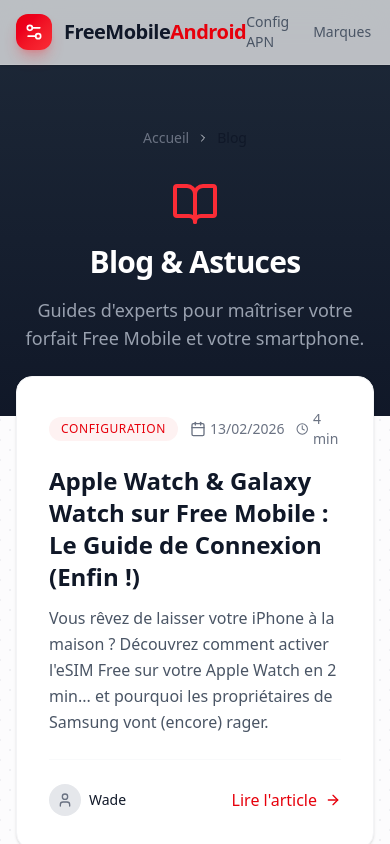
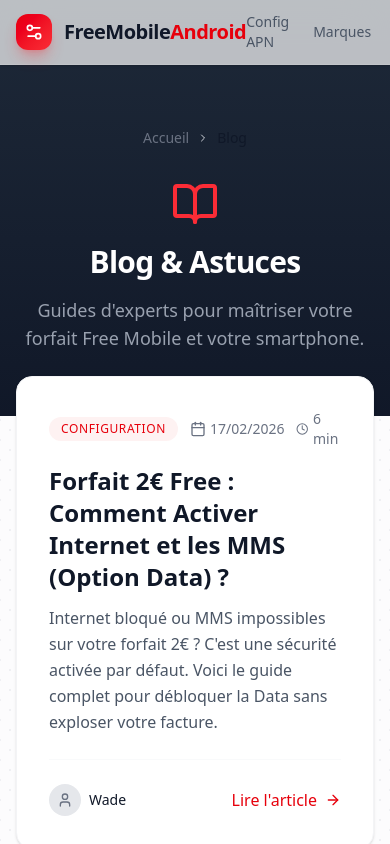
Before and after one commit to baguettecroissant/freemobileandroid, a Next.js app: page /blog in a window 390 px wide. Shown: the top 844 px of the page. Built offline with nearby package versions, Linux system fonts and the light colour scheme.

Commit message:
Add blog post on Free Mobile 2€ data option

```diff
--- a/data/posts.ts
+++ b/data/posts.ts
@@ -12,6 +12,84 @@ export interface BlogPost {
 }
 
 export const posts: BlogPost[] = [
+  {
+    slug: "forfait-2-euros-option-data-internet-mms",
+    title: "Forfait 2€ Free : Comment Activer Internet et les MMS (Option Data) ?",
+    excerpt: "Internet bloqué ou MMS impossibles sur votre forfait 2€ ? C'est une sécurité activée par défaut. Voici le guide complet pour débloquer la Data sans exploser votre facture.",
+    date: "2026-02-17",
+    author: "Wade",
+    readTime: "6 min",
+    category: "Configuration",
+    image: "/blog_forfait_2euros_data_option.png",
+    imagePrompt: "High-tech 3D isometric illustration of a SIM card lock being unlocked, with data flow visualizations represented by flowing digital streams. The scene features a warning icon indicating a 50MB data limit. The style is glassmorphism with Free Mobile's brand colors (vibrant red and clean white) against a clean, light background. The image should look premium, professional, and modern, suitable for a tech blog. 8k resolution.",
+    content: `
+      <p>C'est la douche froide classique du nouvel abonné. Vous recevez votre carte SIM pour le fameux <strong>Forfait 2€</strong> (gratuit pour les abonnés Freebox), vous l'insérez dans le smartphone, et là... <strong>rien</strong>.</p>
+      <p>Les appels et SMS fonctionnent, mais impossible de naviguer sur Internet ou d'envoyer la moindre photo par MMS. Vous avez beau configurer les APN dans tous les sens, redémarrer dix fois, le logo 4G refuse d'apparaître.</p>
+      <p>Rassurez-vous, votre téléphone n'est pas en panne. C'est une <strong>sécurité native de Free Mobile</strong> destinée à vous protéger du hors-forfait. Voici le guide définitif pour comprendre, activer et gérer cette option Data sans mauvaise surprise.</p>
+
+      <h2>1. Pourquoi Internet est bloqué par défaut ?</h2>
+      <p>Contrairement aux forfaits illimités (comme le forfait Free 5G à 19,99€), le forfait 2€ est conçu comme une offre d'entrée de gamme, principalement pour la voix et le texte. L'enveloppe Internet incluse est minuscule : <strong>50 Mo</strong> (Mégaoctets).</p>
+      <p>Pour éviter que votre smartphone ne consomme ces 50 Mo en quelques secondes (mises à jour en arrière-plan, synchronisation mail...), Free désactive l'accès au réseau de données (Data) à la souscription. C'est un "garde-fou" financier.</p>
+
+      <h2>2. Le Tutoriel : Activer l'Option Data en 3 Clics</h2>
+      <p>Pour débloquer la situation, vous devez lever cette restriction manuellement depuis votre espace client. Cette procédure est immédiate.</p>
+
+      <h3>Étape 1 : Connexion à l'Espace Abonné</h3>
+      <p>Rendez-vous sur <a href="https://mobile.free.fr/account/" target="_blank" class="text-red-600 font-bold hover:underline">mobile.free.fr/account</a> et connectez-vous avec vos identifiants (numéro de ligne à 8 chiffres + mot de passe).</p>
+
+      <h3>Étape 2 : Activer le Service</h3>
+      <ul>
+        <li>Allez dans l'onglet <strong>"Mes Options"</strong>.</li>
+        <li>Recherchez la ligne intitulée <strong>"Service de données"</strong> (parfois "Internet" selon les versions).</li>
+        <li>Cliquez sur le bouton pour faire passer l'option au <strong>vert (Activé)</strong>.</li>
+        <li>Si vous comptez voyager, vérifiez aussi l'option <strong>"Voyage"</strong>, mais attention : ces sont deux options distinctes !</li>
+      </ul>
+
+      <h3>Étape 3 : Le Redémarrage (Crucial)</h3>
+      <p>Une fois l'option active sur le site, votre téléphone ne le sait pas encore. Vous <strong>devez redémarrer votre mobile</strong> (ou activer/désactiver le mode Avion) pour forcer une reconnexion au réseau avec les nouveaux droits.</p>
+
+      <h2>3. Attention Danger : Le Piège des 50 Mo</h2>
+      <p>Une fois l'option activée, les vannes sont ouvertes. Et c'est là qu'il faut être vigilant. <strong>50 Mo, c'est ridiculement peu</strong> en 2026.</p>
+
+      <div class="bg-red-50 border-l-4 border-red-500 p-4 my-6">
+        <p class="font-bold text-red-800">⚠️ Comprendre le coût du hors-forfait :</p>
+        <p class="text-red-700 mt-2">Au-delà des 50 Mo, chaque Mo supplémentaire est facturé <strong>0,05€</strong>. Cela semble inoffensif, mais faisons le calcul :</p>
+        <ul class="list-disc list-inside mt-2 text-red-800">
+          <li>100 Mo de dépassement = 5€</li>
+          <li>1 Go de dépassement = <strong>50€ !</strong></li>
+        </ul>
+      </div>
+
+      <p>Ce forfait n'est <strong>PAS fait pour le surf</strong>. Il est fait pour :</p>
+      <ul>
+        <li>Envoyer/Recevoir des <strong>MMS</strong> (le poids des MMS est généralement décompté des 50 Mo, sauf exception).</li>
+        <li>Une consultation d'urgence ultra-rapide (horaire de train, météo).</li>
+        <li>C'est tout.</li>
+      </ul>
+
+      <h2>4. La Solution "Sérénité" : L'Option Booster</h2>
+      <p>Si vous avez besoin d'un vrai accès Internet (WhatsApp, GPS, petites vidéos) sans crainte, oubliez le dépassement. Optez pour l'option <strong>Booster</strong>.</p>
+      <p>Disponible dans votre Espace Abonné pour quelques euros de plus (généralement entre 2,99€ et 4,99€/mois), elle transforme votre forfait 2€ en forfait "Intermédiaire" avec :</p>
+      <ul>
+        <li><strong>Appels illimités</strong> (au lieu de 2h).</li>
+        <li><strong>1 Go à 5 Go de Data</strong> (selon l'offre du moment).</li>
+      </ul>
+      <p>C'est mathématiquement plus rentable dès que vous consommez plus de 100 Mo par mois.</p>
+
+      <h2>5. Dépannage : Ça ne marche toujours pas ?</h2>
+      <p>L'option est active, vous avez redémarré, mais toujours pas de connexion ?</p>
+      <ol>
+        <li><strong>Vérifiez les APN :</strong> C'est la cause n°1 des problèmes techniques. Consultez notre <a href="/configurer-apn" class="text-red-600 font-bold hover:underline">Guide de Configuration APN Free</a> pour être sûr que votre mobile a la bonne "adresse" pour trouver le réseau.</li>
+        <li><strong>Données mobiles activées ?</strong> Vérifiez que le bouton "Données mobiles" (les deux flèches) est bien allumé dans les réglages rapides de votre téléphone.</li>
+        <li><strong>Itinérance (Roaming) :</strong> Si vous êtes frontalier ou à l'étranger, l'option "Service de données" ne suffit pas, il faut aussi activer l'option "Voyage".</li>
+      </ol>
+
+      <p class="mt-8 pt-6 border-t border-gray-100">
+        Le forfait 2€ est un outil formidable s'il est bien maîtrisé. Pensez à désactiver la 4G sur le téléphone des enfants s'ils n'ont pas l'option Booster, et privilégiez le Wi-Fi à la maison !
+      </p>
+    `,
+  },
+
   {
     slug: "configurer-apple-watch-galaxy-watch-free-mobile",
     title: "Apple Watch & Galaxy Watch sur Free Mobile : Le Guide de Connexion (Enfin !)",
```
Also changed, not shown: public/blog_forfait_2euros_data_option.png (added).
